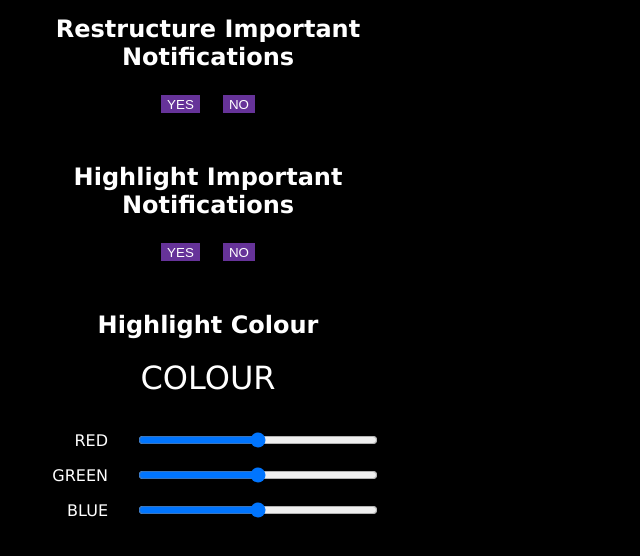
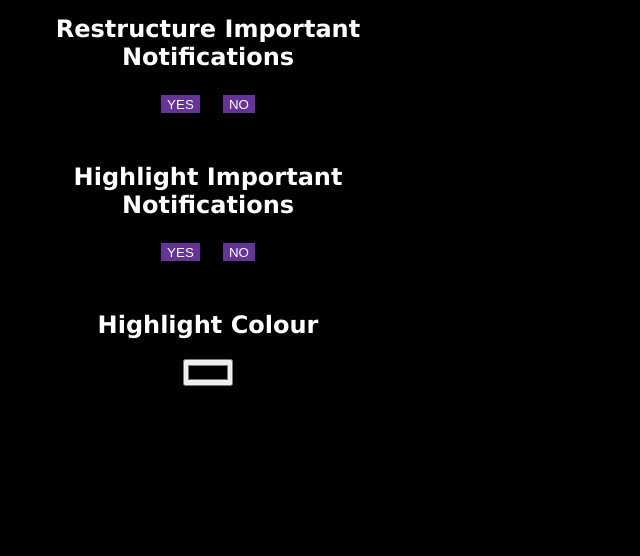
Before and after one commit to Tanmeet-0/Youtube_Important_Notifications_Destroyer, a website built with webpack: page pages/popup.html in a window 1280 px wide. Shown: the whole page, without its empty margins (0-640 px from the left). Built offline with nearby package versions, Linux system fonts and the light colour scheme.

Commit message:
switched from custom rgb sliders to html input type color for selecting highlight color

```diff
--- a/pages/popup.html
+++ b/pages/popup.html
@@ -29,34 +29,8 @@
                 border-style: solid;
             }
 
-            #highlight_colour_box {
-                width: max-content;
-                justify-self: center;
-                font-size: xx-large;
-            }
-
             .section_break {
                 padding: 13px;
-            }
-
-            #highlight_colour_input_grid {
-                display: grid;
-                grid-template-columns: 1fr 3fr;
-            }
-
-            .highlight_colour_part_title {
-                text-align: right;
-                font-size: medium;
-                padding-block: 8px;
-            }
-
-            .highlight_colour_part_input {
-                width: 80%;
-            }
-
-            .highlight_colour_part_input__outside {
-                display: block;
-                align-content: center;
             }
         </style>
     </head>
@@ -74,37 +48,13 @@
         <button id="disable_highlighting_important_notification">NO</button>
         <div class="section_break"></div>
 
-        <h2> Highlight Colour</h2>
-        <div id="highlight_colour_box">
-            COLOUR
-        </div>
+        <h2>
+            <label for="highlight_color">
+                Highlight Colour
+            </label>
+        </h2>
+        <input id="highlight_color" type="color" alpha>
         <div class="section_break"></div>
-
-        <div id="highlight_colour_input_grid">
-            <label class="highlight_colour_part_title" for="highlight_colour_red_part">
-                RED
-            </label>
-            <div class="highlight_colour_part_input__outside">
-                <input type="range" min="0" max="255" step="1" id="highlight_colour_red_part"
-                    class="highlight_colour_part_input">
-            </div>
-
-            <label class="highlight_colour_part_title" for="highlight_colour_green_part">
-                GREEN
-            </label>
-            <div class="highlight_colour_part_input__outside">
-                <input type="range" min="0" max="255" step="1" id="highlight_colour_green_part"
-                    class="highlight_colour_part_input">
-            </div>
-
-            <label class="highlight_colour_part_title" for="highlight_colour_blue_part">
-                BLUE
-            </label>
-            <div class="highlight_colour_part_input__outside">
-                <input type="range" min="0" max="255" step="1" id="highlight_colour_blue_part"
-                    class="highlight_colour_part_input">
-            </div>
-        </div>
     </body>
 
 </html>
```
Also changed, not shown: src/popup.ts (+6 -41 lines), readme.md.
